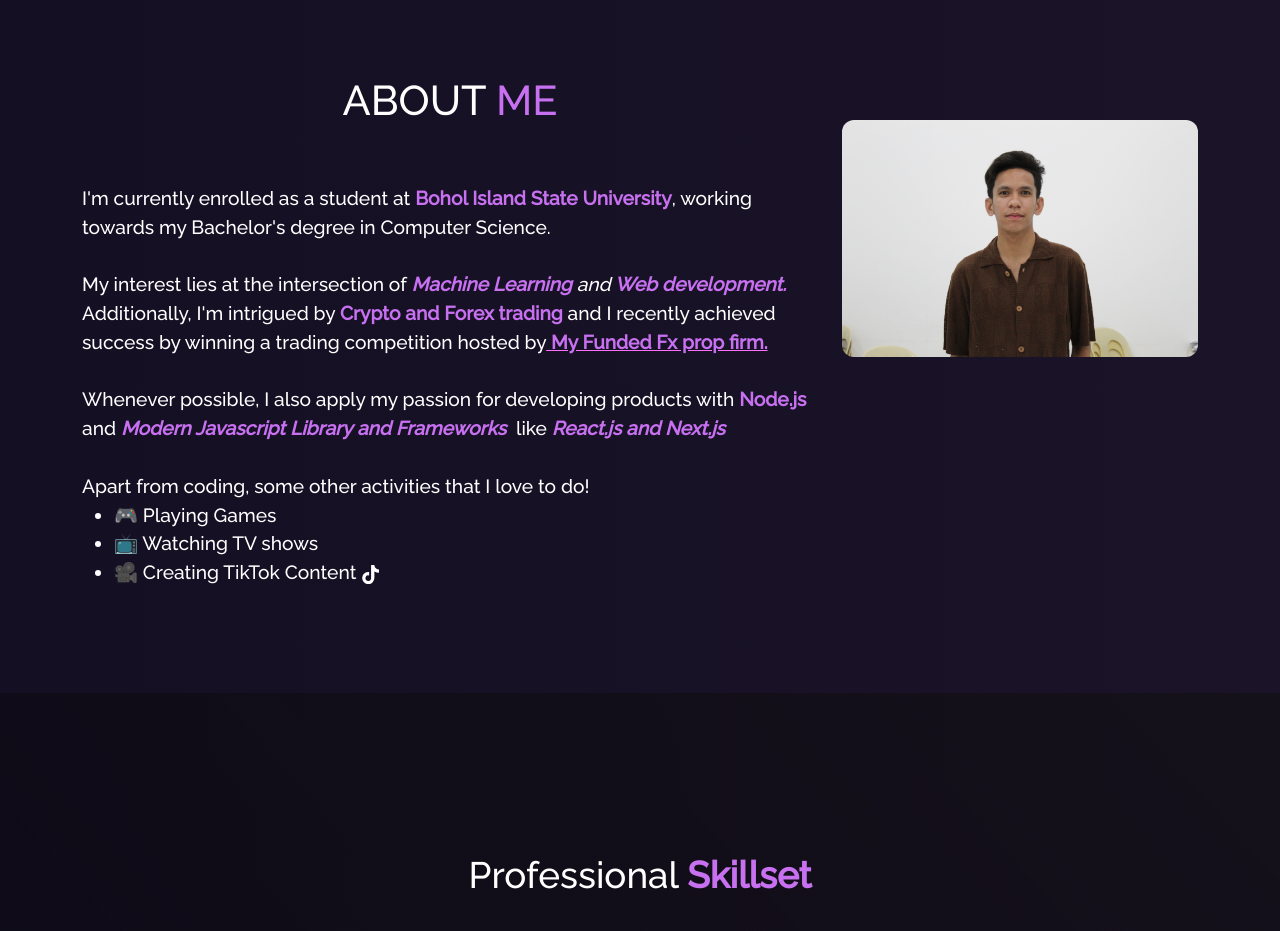
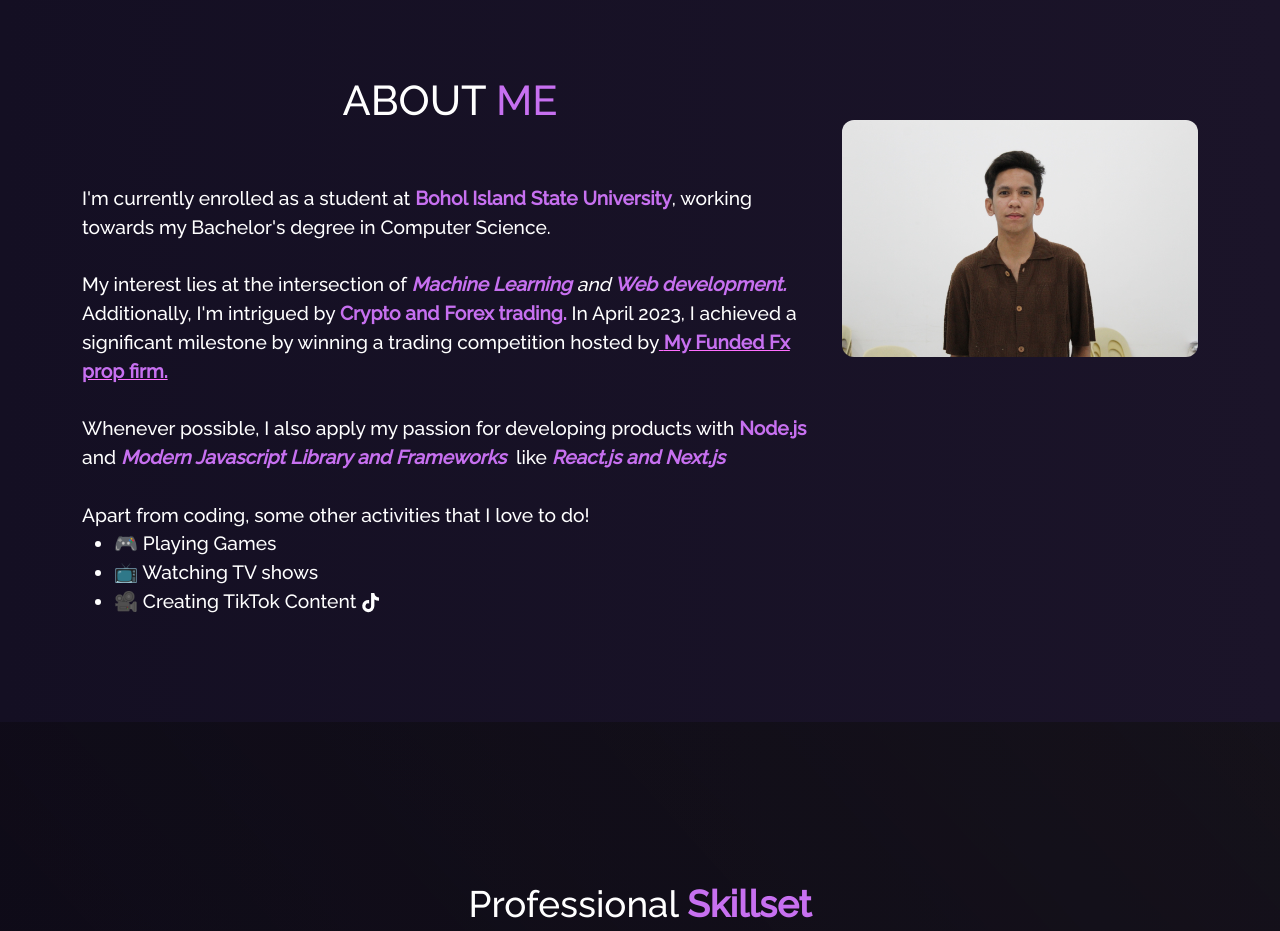
Before and after one commit to Exzort567/Portfolio, a React (Create React App) app: page / in a window 1280 px wide. Shown: the part 880-1811 px from the top of the page. Built offline with nearby package versions, Linux system fonts and the light colour scheme.

Commit message:
Refine personal interests and achievements

```diff
--- a/src/components/Home/Home.js
+++ b/src/components/Home/Home.js
@@ -89,8 +89,8 @@
                 <b className="purple"> Machine Learning</b> and<b className="purple">  Web development. </b>
               </i>
 
-              Additionally, I'm intrigued by <b className="purple">Crypto and Forex trading </b>
-              and I recently achieved success by winning a trading competition hosted by
+              Additionally, I'm intrigued by <b className="purple">Crypto and Forex trading. </b>
+              In April 2023, I achieved a significant milestone by winning a trading competition hosted by
               <a target="_blank" href="https://x.com/myfundedfx/status/1652684119313199109?s=46&t=v3dtp2VT7YDF7OmmOQYAqg" class="purple-link"> <b className="purple">My Funded Fx prop firm.</b></a>
               <br />
               <br />
```
